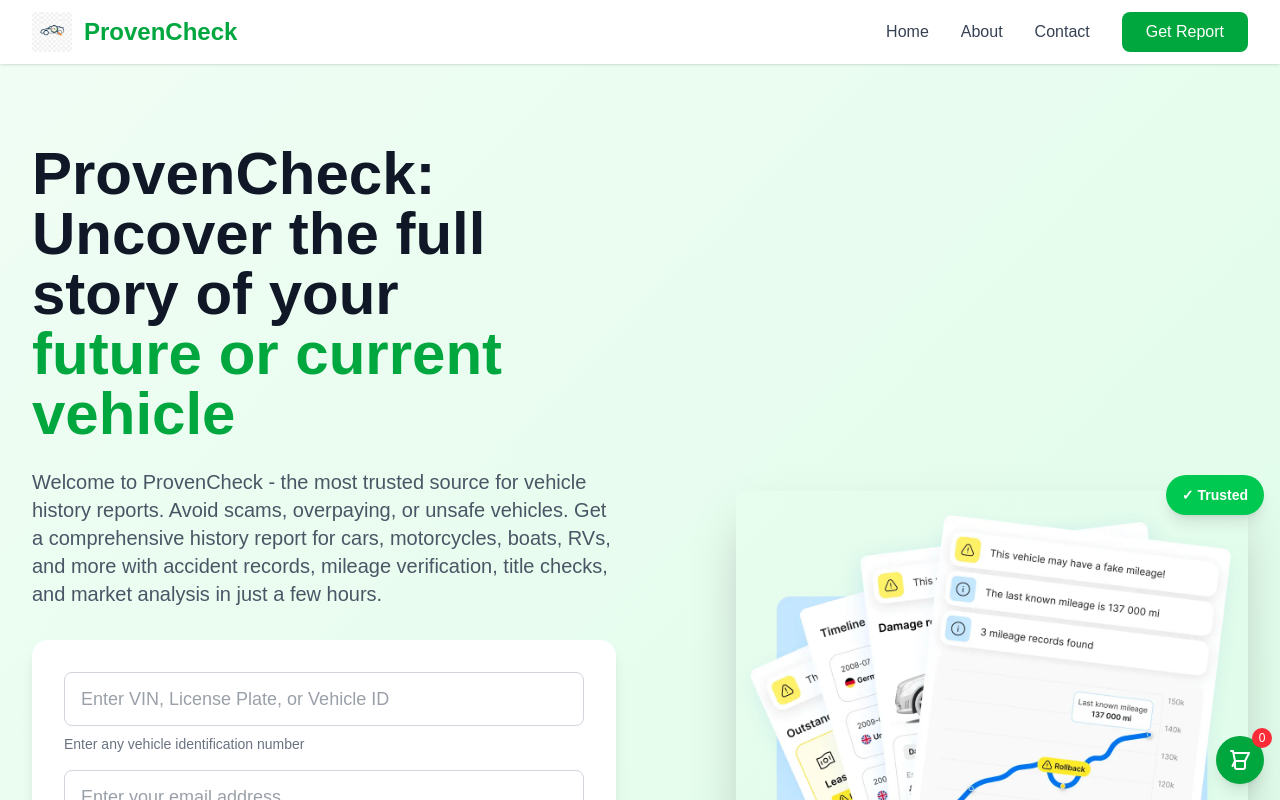
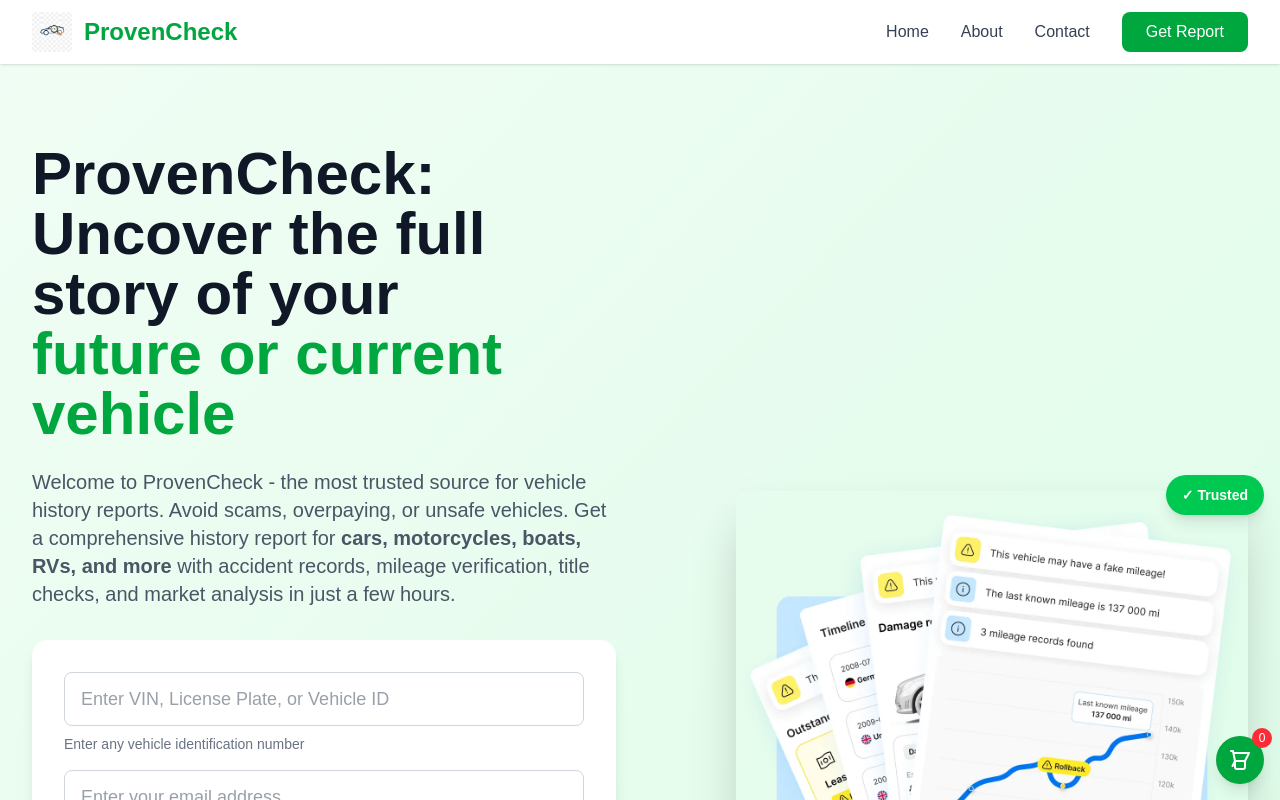
Before and after one commit to Zafar205/VINcheck, a Next.js app: page / in a window 1280 px wide. Shown: the top 800 px of the page. Built offline with nearby package versions, Linux system fonts and the light colour scheme.

Commit message:
text bolded

```diff
--- a/app/page.js
+++ b/app/page.js
@@ -176,7 +176,7 @@
                 <span className="text-green-600">future or current vehicle</span>
               </h1>
               <p className="text-xl text-gray-600 mb-8 max-w-3xl">
-                Welcome to ProvenCheck - the most trusted source for vehicle history reports. Avoid scams, overpaying, or unsafe vehicles. Get a comprehensive history report for cars, motorcycles, boats, RVs, and more with accident records, mileage verification, title checks, and market analysis in just a few hours.
+                Welcome to ProvenCheck - the most trusted source for vehicle history reports. Avoid scams, overpaying, or unsafe vehicles. Get a comprehensive history report for <b>cars, motorcycles, boats, RVs, and more </b>with accident records, mileage verification, title checks, and market analysis in just a few hours.
               </p>
 
               {/* VIN Input Form */}
```
